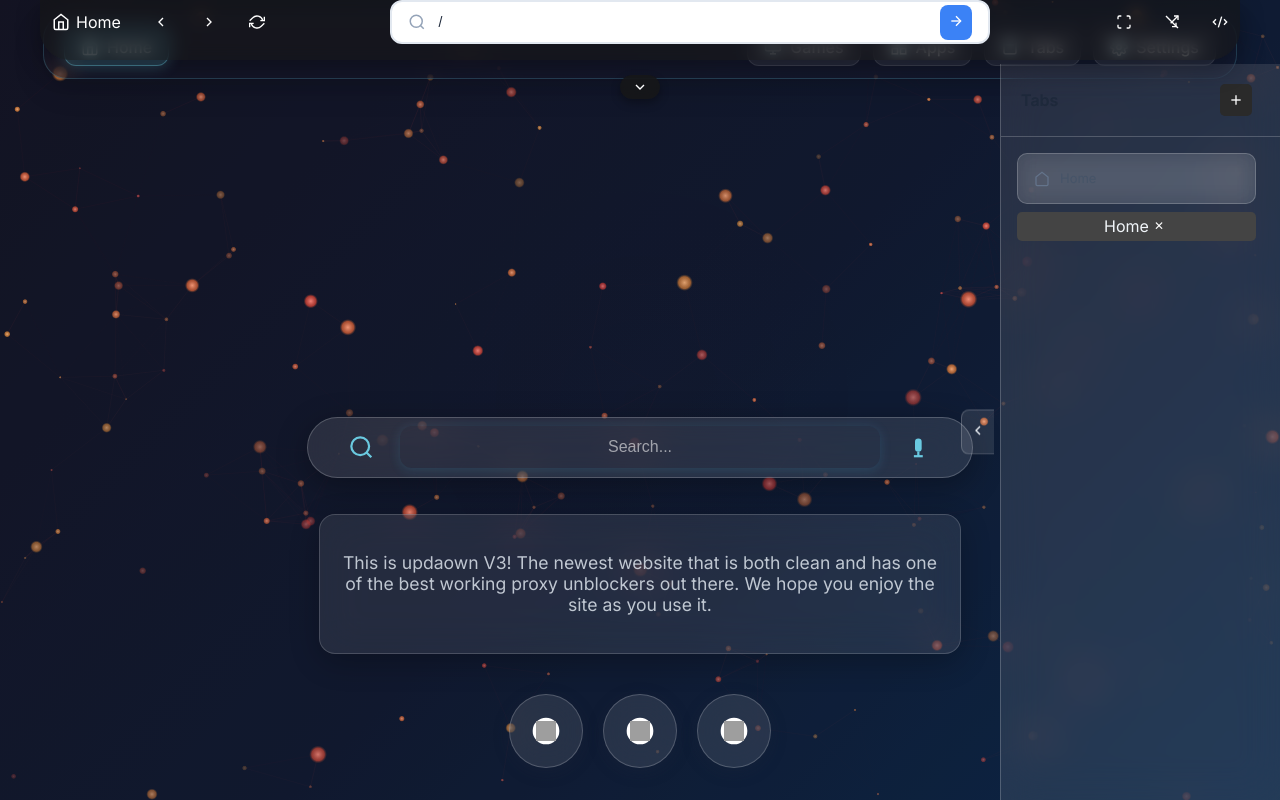
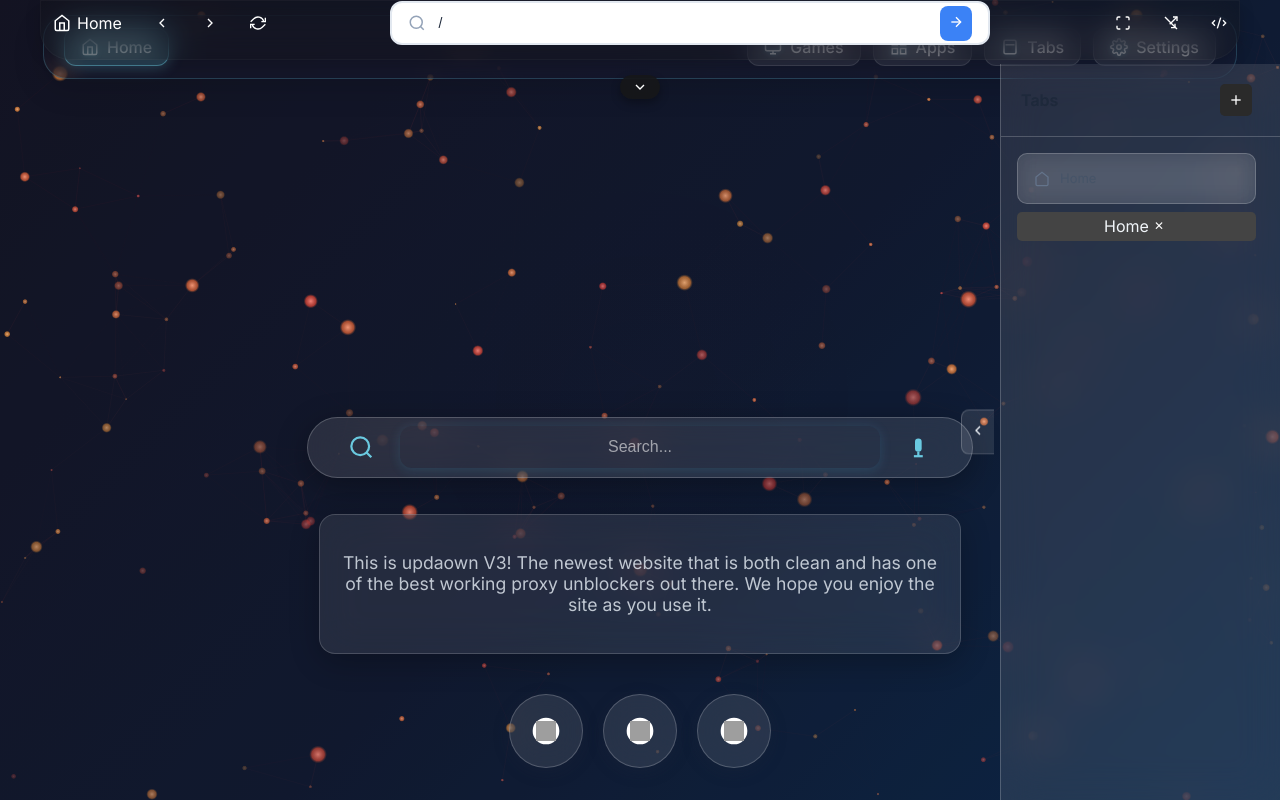
Before and after one commit to updaown-hecker/updaown-V3, a website: page static/tabs.html in a window 1280 px wide. Drawn offline with Linux system fonts and the light colour scheme.

Commit message:
styling proxy page "tabs.html"

```diff
--- a/static/tabs.html
+++ b/static/tabs.html
@@ -13,7 +13,7 @@
     <link rel="stylesheet" href="assets/css/js styles/glass-page.css">
     <link rel="stylesheet" href="assets/css/tabs-glass.css">
     <script src="assets/js/f.js"></script>
-    <script src="title-questions.js"></script>
+    <script src="assets/js/title-questions.js"></script>
     <style>
         .lg-header {
             position: fixed;
@@ -23,14 +23,15 @@
             width: 95%;
             max-width: 1200px;
             height: 60px;
-            background: rgba(23, 23, 23, 0.6);
-            backdrop-filter: blur(8px);
-            -webkit-backdrop-filter: blur(8px);
+            background: rgba(23, 23, 23, 0.25);
+            backdrop-filter: blur(16px);
+            -webkit-backdrop-filter: blur(16px);
             border-radius: 0 0 30px 30px;
-            box-shadow: 0 10px 25px rgba(0, 0, 0, 0.3);
+            box-shadow: 0 5px 15px rgba(0, 0, 0, 0.15);
             z-index: 1000;
             transition: all 0.3s ease;
             pointer-events: auto;
+            border: 1px solid rgba(255, 255, 255, 0.03);
         }
 
         @keyframes float {
@@ -70,13 +71,43 @@
             color: #fff;
             border: none;
             cursor: pointer;
-            transition: all 0.3s ease;
+            transition: all 0.3s cubic-bezier(0.4, 0, 0.2, 1);
             text-decoration: none;
+            position: relative;
+            overflow: hidden;
         }
 
         .lg-nav-btn:hover {
-            background-color: rgba(255, 255, 255, 0.1);
+            background-color: rgba(0, 136, 255, 0.15);
             transform: translateY(-2px);
+            box-shadow: 0 0 15px rgba(0, 157, 255, 0.4);
+        }
+
+        .lg-nav-btn::after {
+            content: '';
+            position: absolute;
+            top: 0;
+            left: 0;
+            right: 0;
+            bottom: 0;
+            border-radius: 8px;
+            padding: 1px;
+            background: linear-gradient(135deg, rgba(0, 157, 255, 0.4), rgba(0, 89, 255, 0.2));
+            -webkit-mask:
+                linear-gradient(#fff 0 0) content-box,
+                linear-gradient(#fff 0 0);
+            -webkit-mask-composite: xor;
+            mask:
+                linear-gradient(#fff 0 0) content-box,
+                linear-gradient(#fff 0 0);
+            mask-composite: exclude;
+            opacity: 0;
+            transition: opacity 0.3s ease;
+            pointer-events: none;
+        }
+
+        .lg-nav-btn:hover::after {
+            opacity: 1;
         }
 
         .lg-nav-btn.active {
@@ -85,7 +116,8 @@
         }
 
         .lg-effect-1:hover {
-            box-shadow: 0 0 10px rgba(0, 217, 255, 0.5);
+            box-shadow: 0 0 15px rgba(0, 183, 255, 0.6);
+            transform: translateY(-2px) scale(1.02);
         }
 
         /* Adjust content area for floating header */
```
